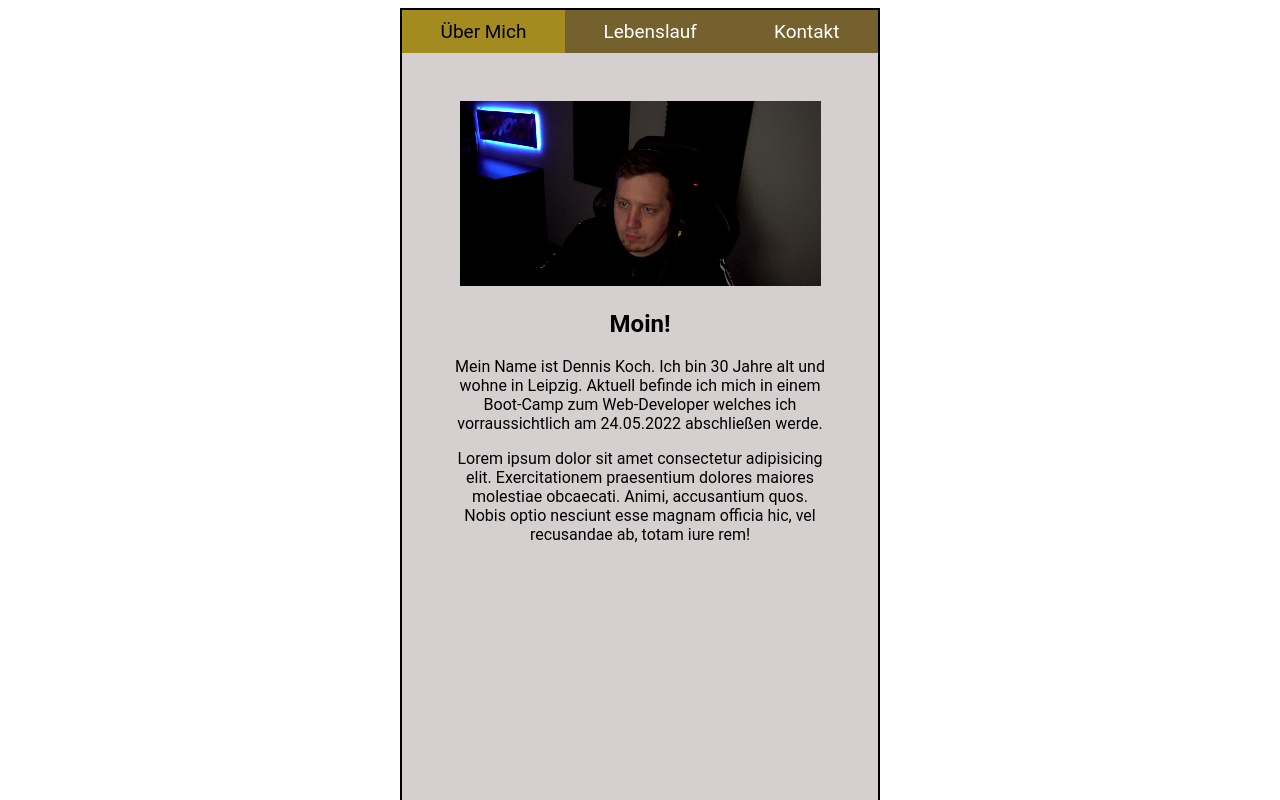
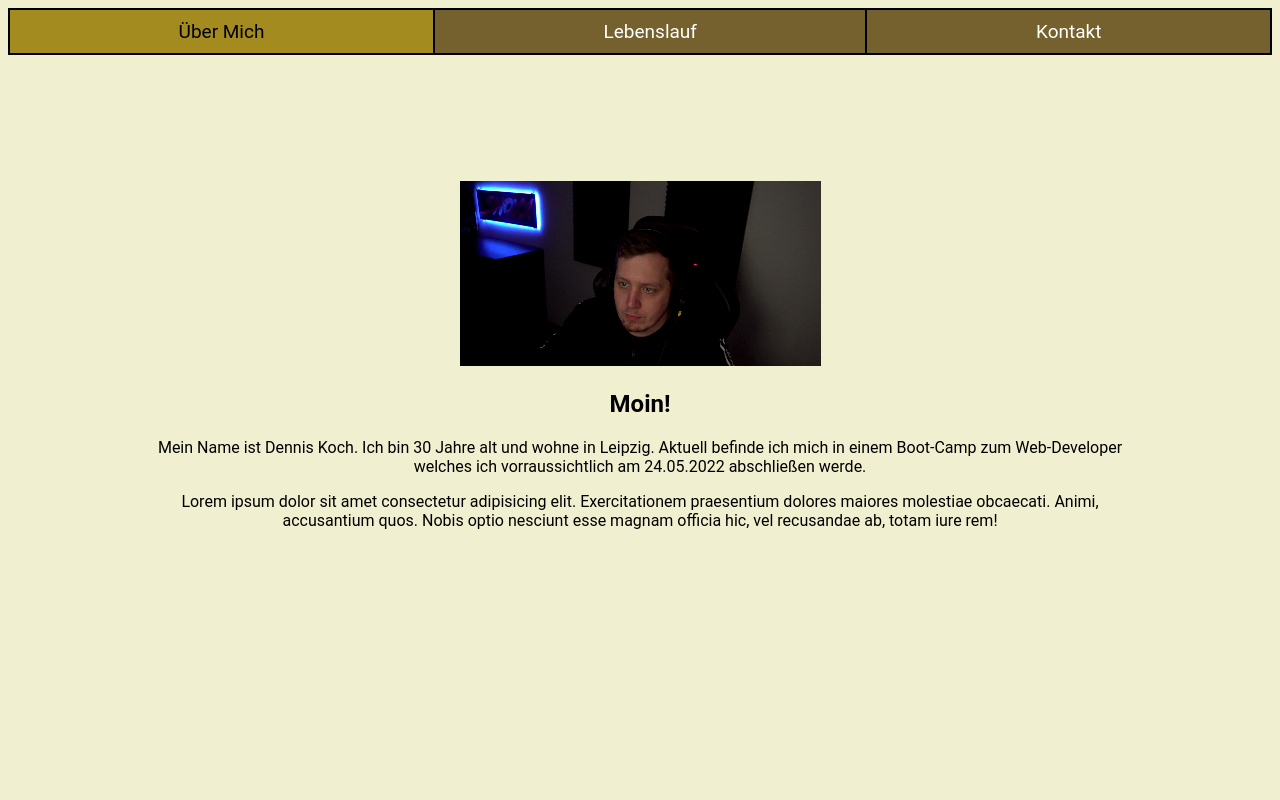
Before and after one commit to D3nnis249/mynewfirstwebsite, a plain HTML site: page index.html in a window 1280 px wide. Shown: the top 800 px of the page. Drawn offline with Linux system fonts and the light colour scheme.

Commit message:
update page

```diff
--- a/styles.css
+++ b/styles.css
@@ -5,18 +5,26 @@
 html {
   font-size: 16px;
   font-family: "Roboto", sans-serif;
+  font-style: normal;
 }
 
-.mobileViewport {
+body {
+  background-color: rgb(240, 239, 208);
+}
+/*.mobileViewport{
+  background-color: rgb(117, 33, 33);
+}*/
+/*.mobileViewport {
   margin: auto;
   width: 480px;
   height: 1020px;
   background-color: rgb(214, 207, 207);
   border: 2px black solid;
-}
+}*/
 
 nav {
   background-color: rgb(116, 97, 46);
+  border: 1px black solid;
   display: flex;
   flex-flow: row nowrap;
   justify-content: space-around;
@@ -24,6 +32,7 @@ nav {
 
 nav > a {
   color: white;
+  border: 1px black solid;
   display: flex;
   justify-content: center;
   text-decoration: none;
```
Also changed, not shown: 1 other file.
